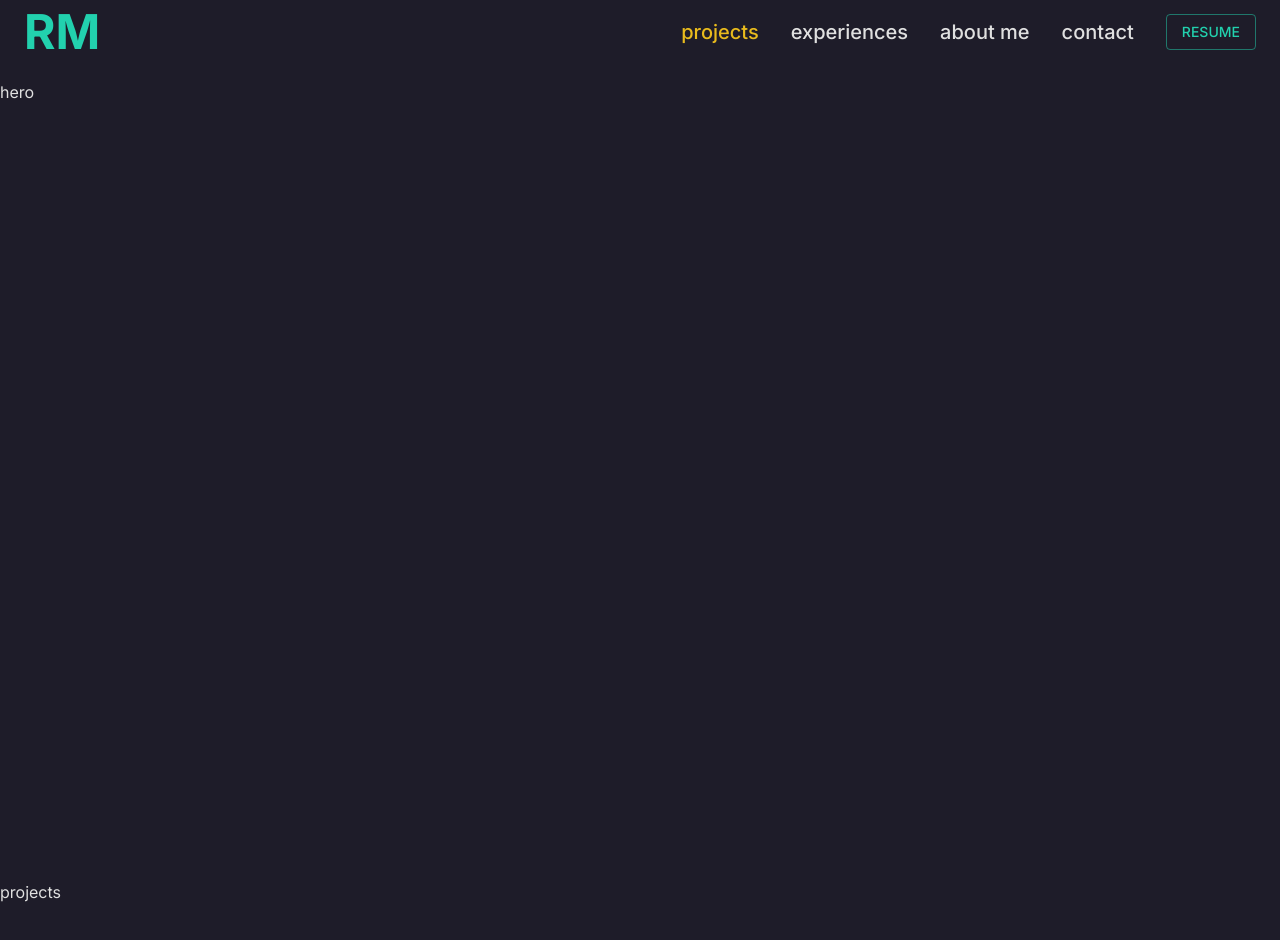
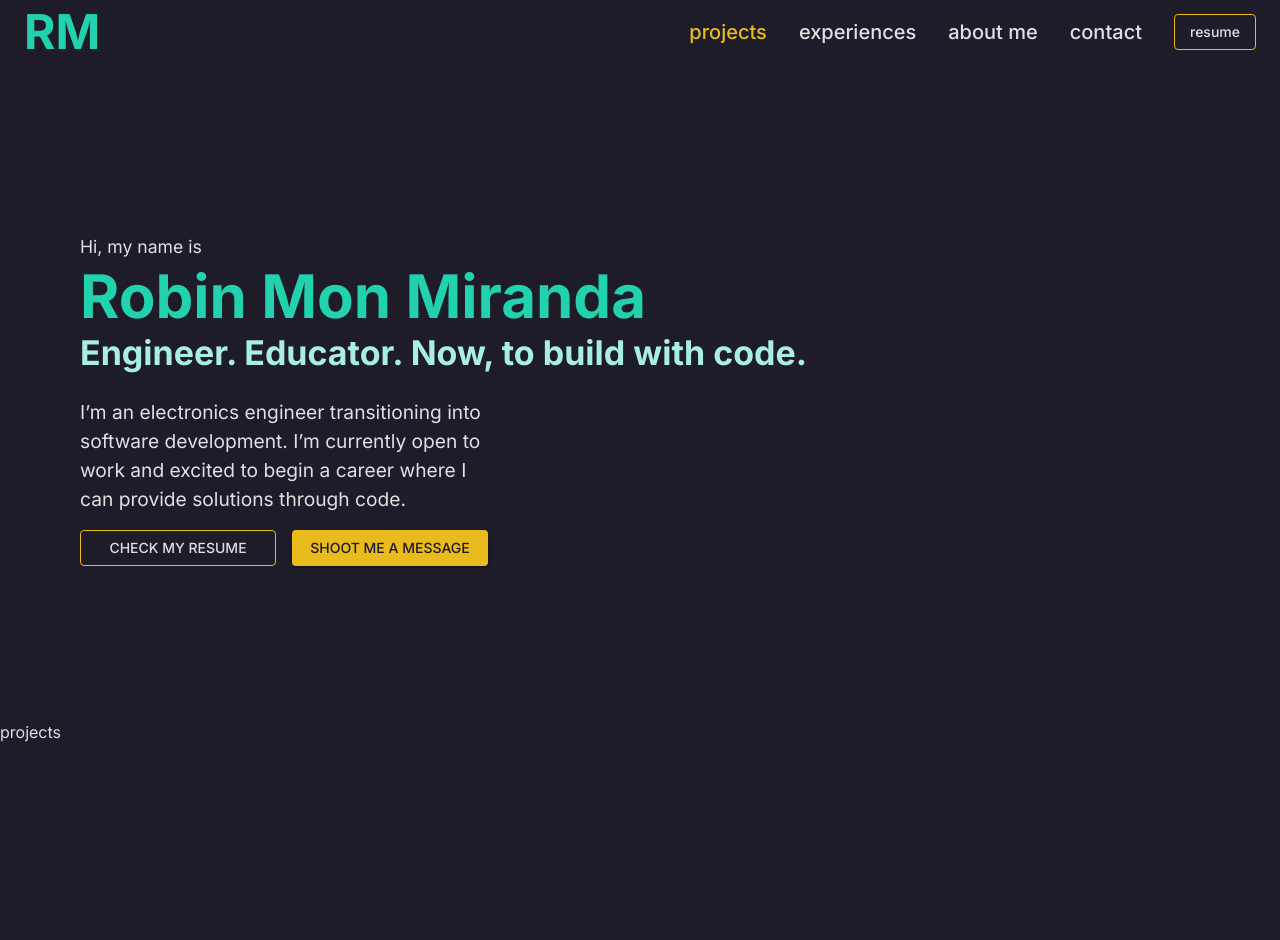
Before and after one commit to aramind/robin-mon-miranda-dev-portfolio, a React (Create React App) app: page / in a window 1280 px wide. Shown: the top 940 px of the page. Built offline with nearby package versions, Linux system fonts and the light colour scheme; a web font is replaced by a local one.

Commit message:
feat: adding the landing page

```diff
--- a/src/layout/Main.jsx
+++ b/src/layout/Main.jsx
@@ -1,5 +1,6 @@
 import { Box, Typography } from "@mui/material";
 import React from "react";
+import Landing from "../sections/landing/Landing";
 
 const Main = () => {
   return (
@@ -10,9 +11,7 @@ const Main = () => {
       paddingTop="80px"
       //   sx={{ backgroundColor: (theme) => theme.palette.black.main }}
     >
-      <Box height="100vh" id="home">
-        hero
-      </Box>
+      <Landing />
       <Box height="100vh" id="projects">
         projects
       </Box>
--- /dev/null
+++ b/src/sections/landing/Landing.jsx
@@ -0,0 +1,46 @@
+import { Box, Button, Stack, Typography } from "@mui/material";
+
+const Landing = () => {
+  return (
+    <Box
+      height="80vh"
+      pl={10}
+      alignContent="center"
+      direction="row"
+      width={{ md: "70vw" }}
+    >
+      <Stack>
+        <Typography fontSize="1.1rem">Hi, my name is</Typography>
+        <Typography variant="h2" fontWeight="bold" color="primary">
+          Robin Mon Miranda
+        </Typography>
+        <Typography variant="h4" fontWeight="bold" color="primary.light">
+          Engineer. Educator. Now, to build with code.
+        </Typography>
+        <br />
+        <Box width="50%">
+          <Typography fontSize="1.2rem">
+            I’m an electronics engineer transitioning into software development.
+            I’m currently open to work and excited to begin a career where I can
+            provide solutions through code.
+          </Typography>
+          <Stack
+            direction="row"
+            justifyContent="space-between"
+            spacing={2}
+            mt={2}
+          >
+            <Button variant="outlined" fullWidth>
+              CHECK MY RESUME
+            </Button>
+            <Button variant="contained" fullWidth>
+              SHOOT ME A MESSAGE
+            </Button>
+          </Stack>
+        </Box>
+      </Stack>
+    </Box>
+  );
+};
+
+export default Landing;
--- a/src/themes/dark.js
+++ b/src/themes/dark.js
@@ -9,7 +9,8 @@ const COLORS = {
   secondary: {
     dark: "#CCA114",
     main: "#E9BB1D",
-    light: "#F2E7BF",
+    light: "#EECB58",
+    lightest: "#F2E7BF",
   },
   black: {
     dark: "#0D0D15",
@@ -44,6 +45,29 @@ const darkTheme = createTheme({
         },
       },
     },
+    MuiButton: {
+      styleOverrides: {
+        root: {
+          textTransform: "none",
+        },
+        contained: {
+          backgroundColor: COLORS.secondary.main,
+          color: COLORS.black.main,
+          "&:hover": {
+            backgroundColor: COLORS.secondary.light,
+          },
+        },
+        outlined: {
+          color: COLORS.white.main,
+          borderColor: COLORS.secondary.main,
+          "&:hover": {
+            borderColor: COLORS.secondary.light,
+            backgroundColor: COLORS.black.main,
+            color: COLORS.secondary.light,
+          },
+        },
+      },
+    },
     MuiCssBaseline: {
       styleOverrides: {
         body: {
```
